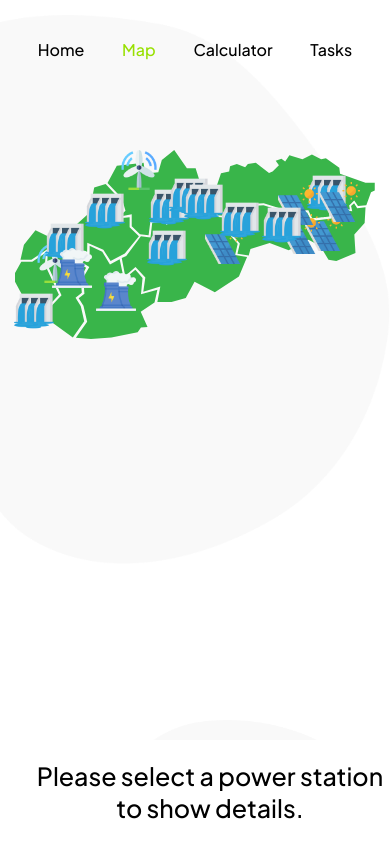
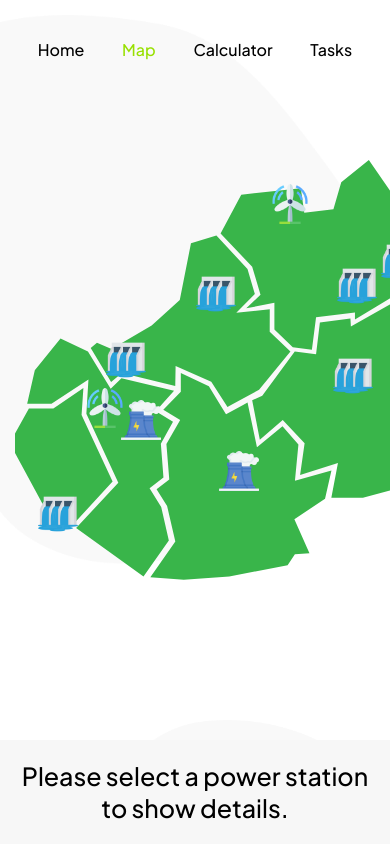
Before and after one commit to dejvokep/erasmus-energy-web-app, a Next.js app: page /map in a window 390 px wide. Built offline with nearby package versions, Linux system fonts and the light colour scheme.

Commit message:
Map page is now responsive.

```diff
--- a/styles/components/map/StationInfo.module.css
+++ b/styles/components/map/StationInfo.module.css
@@ -1,6 +1,7 @@
 .container {
     position: absolute;
     bottom: 100px;
+    left: 0;
     display: grid;
     place-items: center;
     width: 100%;
@@ -17,6 +18,7 @@
 }
 
 .details {
+    flex-grow: 1;
     display: flex;
     flex-flow: row;
     flex-wrap: wrap;
@@ -28,6 +30,7 @@
 }
 
 .location {
+    flex-grow: 0;
     display: grid;
     place-items: center;
     background-color: transparent;
@@ -41,7 +44,7 @@
 }
 
 .defaultBox {
-    background: white;
+    background-color: #F7F7F7;
     padding: 10px;
 }
 
@@ -57,8 +60,6 @@
     .box {
         width: 100%;
         border-radius: 0;
-        border: none;
-        border-top: .1em solid black;
     }
 
     .defaultBox {
--- a/styles/components/map/StationMap.module.css
+++ b/styles/components/map/StationMap.module.css
@@ -1,6 +1,7 @@
 .container {
     display: inline-block;
     position: relative;
+    min-width: 800px;
 }
 
 .icon {
--- a/styles/pages/Map.module.css
+++ b/styles/pages/Map.module.css
@@ -1,8 +1,16 @@
 .container {
-    padding: 200px 15px 50px 15px;
+    padding: 200px 0 50px 0;
 }
 
 .map {
+    padding: 0 15px;
     display: grid;
     place-items: center;
+    overflow-x: scroll;
 }
+
+@media only screen and (max-width: 800px) {
+    .map {
+        min-height: calc(100vh - 400px);
+    }
+}
```
